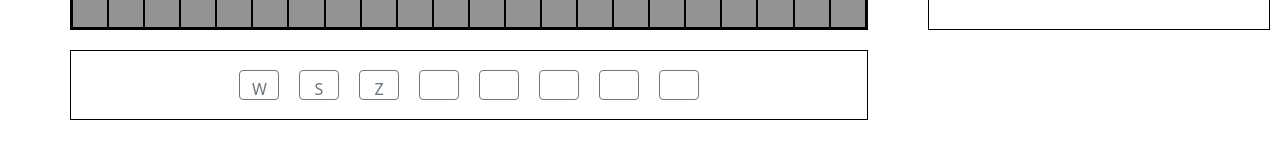
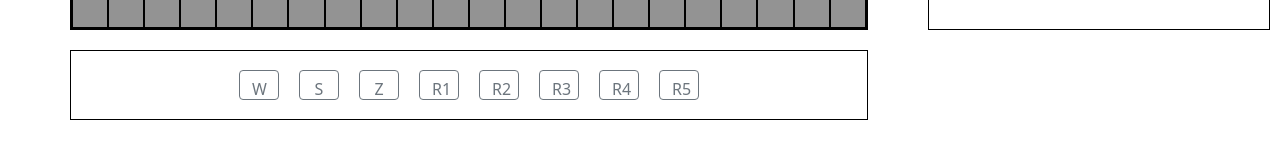
Before and after one commit to ollllliver/RheinMain-Adventure-Frontend, a Vue app: page /editor in a window 1280 px wide. Shown: the part 558-716 px from the top of the page. Built offline with nearby package versions, Linux system fonts and the light colour scheme.

Commit message:
(#91 + #95) Kleinigkeiten + Doku

```diff
--- a/src/components/EditorFenster.vue
+++ b/src/components/EditorFenster.vue
@@ -7,7 +7,7 @@
 
     <div class="drop-zone" @drop="onDrop($event)" @dragenter.prevent @dragover.prevent>
         <div v-for="row in liste" :key="row.value" class="reihe">
-            <div v-for ="col in row" :key="col" v-bind="col.id" class="element" v-on:click="wegPunkt">
+            <div v-for ="col in row" :key="col" v-bind="col.id" class="element" v-on:click="wegPunkt" draggable="false">
 
             </div>
         </div>
--- a/src/components/EditorKomponente/Aktionstasten.vue
+++ b/src/components/EditorKomponente/Aktionstasten.vue
@@ -1,4 +1,10 @@
 <template>
+
+    <!--
+        Aktionstasten
+        Buttons zum Auslösen verschiedener Aktionen (speichern/löschen/redo/undo/...)
+    -->
+
     <div>
         <button class="btn btn-outline-secondary">
             zur Prüfung einreichen
--- a/src/components/EditorKomponente/Bausteine.vue
+++ b/src/components/EditorKomponente/Bausteine.vue
@@ -9,7 +9,7 @@
     <button class="btn btn-outline-secondary" :class="start" @click="waehle($event, start)"> S </button>
     <button class="btn btn-outline-secondary" :class="ziel" @click="waehle($event,ziel)"> Z </button>
     <button class="btn btn-outline-secondary" v-for="raum in raeume" :key="raum.id" draggable="true"
-    @dragstart="startDrag($event, raum)"/>
+    @dragstart="startDrag($event, raum)"> R{{raum.id}} </button>
 
 </template>
 
```
Also changed, not shown: src/components/EditorKomponente/Karte.ts (+9 -0 lines).
